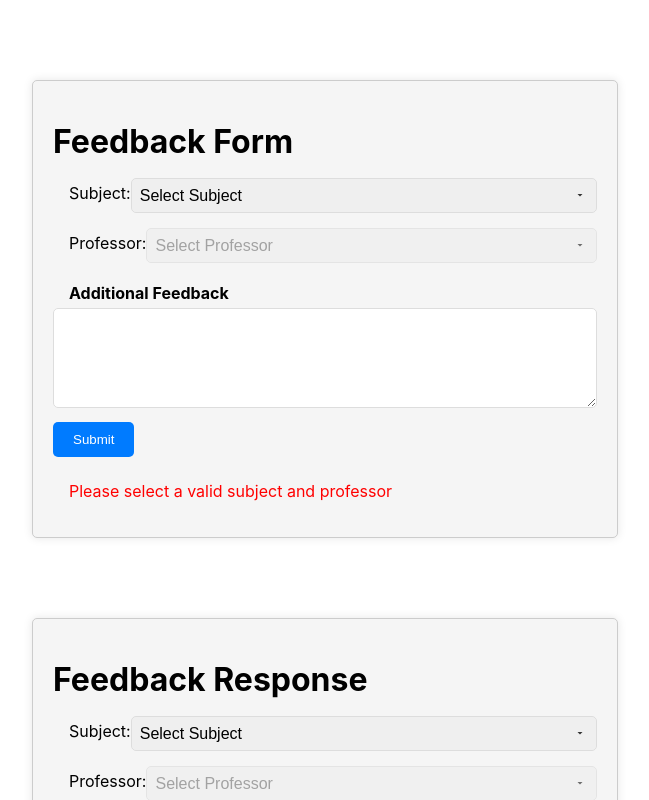
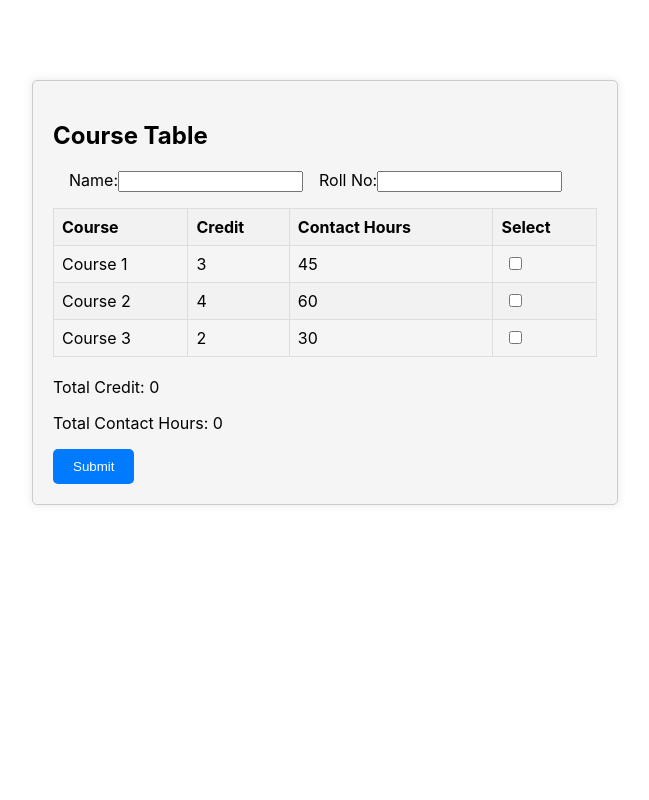
Before and after one commit to NayakSubhransu/ERP_System_WebAthon, a React (Create React App) app in the folder client/: page / in a window 1280 px wide. Shown: the top 800 px of the page, without its empty margins (315-964 px from the left). Built offline with nearby package versions, Linux system fonts and the light colour scheme.

Commit message:
course student portal

```diff
--- a/client/src/App.js
+++ b/client/src/App.js
@@ -1,10 +1,12 @@
 import Feedback from './components/Feedback';
 import FeedbackAdmin from './components/Feedback_Admin';
+import CourseStudent from './components/CourseStudent';
 function App() {
   return (
     <div className="App">
-      <Feedback />
-      <FeedbackAdmin />
+      {/* <Feedback />
+      <FeedbackAdmin /> */}
+      <CourseStudent />
     </div>
   );
 }
--- /dev/null
+++ b/client/src/components/CourseStudent.jsx
@@ -0,0 +1,99 @@
+import React, { useState } from 'react';
+import CourseStudentStyle from "./CourseStudent.module.css";
+
+const CourseTable = () => {
+  // Sample course data
+  const courses = [
+    { id: 1, name: 'Course 1', credit: 3, contactHours: 45 },
+    { id: 2, name: 'Course 2', credit: 4, contactHours: 60 },
+    { id: 3, name: 'Course 3', credit: 2, contactHours: 30 },
+  ];
+
+  // State to keep track of selected courses
+  const [selectedCourses, setSelectedCourses] = useState([]);
+  const [name, setName] = useState('');
+  const [rollNo, setRollNo] = useState('');
+
+  // Function to handle checkbox change
+  const handleCheckboxChange = (e, courseId) => {
+    const isChecked = e.target.checked;
+    if (isChecked) {
+      // Add course to selectedCourses array
+      setSelectedCourses([...selectedCourses, courseId]);
+    } else {
+      // Remove course from selectedCourses array
+      setSelectedCourses(selectedCourses.filter(id => id !== courseId));
+    }
+  };
+
+  // Function to handle name input change
+  const handleNameChange = (e) => {
+    setName(e.target.value);
+  };
+
+  // Function to handle roll number input change
+  const handleRollNoChange = (e) => {
+    setRollNo(e.target.value);
+  };
+
+  // Function to handle form submission
+  const handleSubmit = () => {
+    console.log("Name:", name);
+    console.log("Roll Number:", rollNo);
+    console.log("Selected Courses:", selectedCourses);
+  };
+
+  // Calculate total credit and contact hours for selected courses
+  const totalCredit = selectedCourses.reduce((total, courseId) => {
+    const selectedCourse = courses.find(course => course.name === courseId);
+    return total + selectedCourse.credit;
+  }, 0);
+
+  const totalContactHours = selectedCourses.reduce((total, courseId) => {
+    const selectedCourse = courses.find(course => course.name === courseId);
+    return total + selectedCourse.contactHours;
+  }, 0);
+
+  return (
+    <div className={CourseStudentStyle.courseID}>
+      <h2>Course Table</h2>
+      <label className={CourseStudentStyle.label}>Name:</label>
+      <input required className={CourseStudentStyle.input} type="text" value={name} onChange={handleNameChange} />
+      <label className={CourseStudentStyle.label}>Roll No:</label>
+      <input required className={CourseStudentStyle.input} type="text" value={rollNo} onChange={handleRollNoChange} />
+      <table className={CourseStudentStyle.table}>
+        <thead>
+          <tr className={CourseStudentStyle.tr}>
+            <th className={CourseStudentStyle.th}>Course</th>
+            <th className={CourseStudentStyle.th}>Credit</th>
+            <th className={CourseStudentStyle.th}>Contact Hours</th>
+            <th className={CourseStudentStyle.th}>Select</th>
+          </tr>
+        </thead>
+        <tbody>
+          {courses.map(course => (
+            <tr key={course.id} className={CourseStudentStyle.tr}>
+              <td className={CourseStudentStyle.td}>{course.name}</td>
+              <td className={CourseStudentStyle.td}>{course.credit}</td>
+              <td className={CourseStudentStyle.td}>{course.contactHours}</td>
+              <td className={CourseStudentStyle.td}>
+                <input className={CourseStudentStyle.input}
+                  type="checkbox"
+                  onChange={(e) => handleCheckboxChange(e, course.name)}
+                  checked={selectedCourses.includes(course.name)}
+                />
+              </td>
+            </tr>
+          ))}
+        </tbody>
+      </table>
+      <div>
+        <p>Total Credit: {totalCredit}</p>
+        <p>Total Contact Hours: {totalContactHours}</p>
+      </div>
+      <button type='submit' onClick={handleSubmit} className={CourseStudentStyle.button} disabled={(name==="" || rollNo==="")}>Submit</button>
+    </div>
+  );
+};
+
+export default CourseTable;
--- /dev/null
+++ b/client/src/components/CourseStudent.module.css
@@ -0,0 +1,75 @@
+.table {
+    width: 100%;
+    border-collapse: collapse;
+    margin-bottom: 20px;
+    margin-top: 1rem;
+  }
+
+  .th, .td {
+    border: 1px solid #ddd;
+    padding: 8px;
+    text-align: left;
+  }
+
+  .th {
+    background-color: #f2f2f2;
+  }
+
+  .tr:nth-child(even) {
+    background-color: #f2f2f2;
+  }
+
+  .tr:hover {
+    background-color: #ddd;
+  }
+
+  .input[type="checkbox"] {
+    margin-left: 8px;
+  }
+  .courseID{
+    width: 34rem;
+    margin: 5rem auto;
+    background-color: #f5f5f5;
+    border: 1px solid #ccc;
+    border-radius: 5px;
+    padding: 20px;
+    box-shadow: 0 0 10px rgba(0, 0, 0, 0.1);
+    animation: fade-in 0.5s ease-out forwards;
+    position: relative;
+    overflow: hidden;
+    align-content: center;
+  }
+  .label {
+    /* display: flex;
+    position: relative; */
+    margin-bottom: 1rem;
+    margin-left: 1rem;
+  }
+
+  /* .label:before {
+    content: "";
+    position: absolute;
+    width: 2px;
+    height: 100%;
+    background-color: #333;
+    left: -10px;
+    top: 0;
+    bottom: 0;
+    opacity: 0;
+    transition: all 0.3s ease;
+  } */
+
+  .button[type="submit"] {
+    padding: 10px 20px;
+    background-color: #007bff;
+    border: none;
+    color: #fff;
+    border-radius: 5px;
+    cursor: pointer;
+    transition: background-color 0.3s ease;
+    animation: fade-in 0.5s ease-out forwards;
+  }
+
+  .button[type="submit"]:hover {
+    background-color: #0056b3;
+  }
--- a/client/src/components/Feedback.jsx
+++ b/client/src/components/Feedback.jsx
@@ -1,5 +1,5 @@
 import React, { useState } from "react";
-import "./Feedback.css";
+import FeedbackStyle from "./Feedback.module.css";
 const subjects = [
   {
     label: "Select Subject",
--- a/client/src/components/Feedback.css
+++ b/client/src/components/Feedback.module.css
@@ -1,4 +1,4 @@
-form {
+/* form {
   width: 34rem;
   margin: 5rem auto;
   background-color: #f5f5f5;
@@ -117,7 +117,6 @@ button[type="submit"]:hover {
   background-color: #0056b3;
 }
 
-/* Animated border styles (optional) */
 div {
   position: relative;
 overflow: hidden;
@@ -171,4 +170,4 @@ span{
 p{
   margin-top: 1.5rem;
   margin-left: 1rem;
-}
+} */
--- a/client/src/components/Feedback_Admin.jsx
+++ b/client/src/components/Feedback_Admin.jsx
@@ -1,5 +1,5 @@
 import React, { useState } from "react";
-import "./Feedback.css";
+import FeedbackStyle from "./Feedback.module.css";
 const subjects = [
   {
     label: "Select Subject",
```
